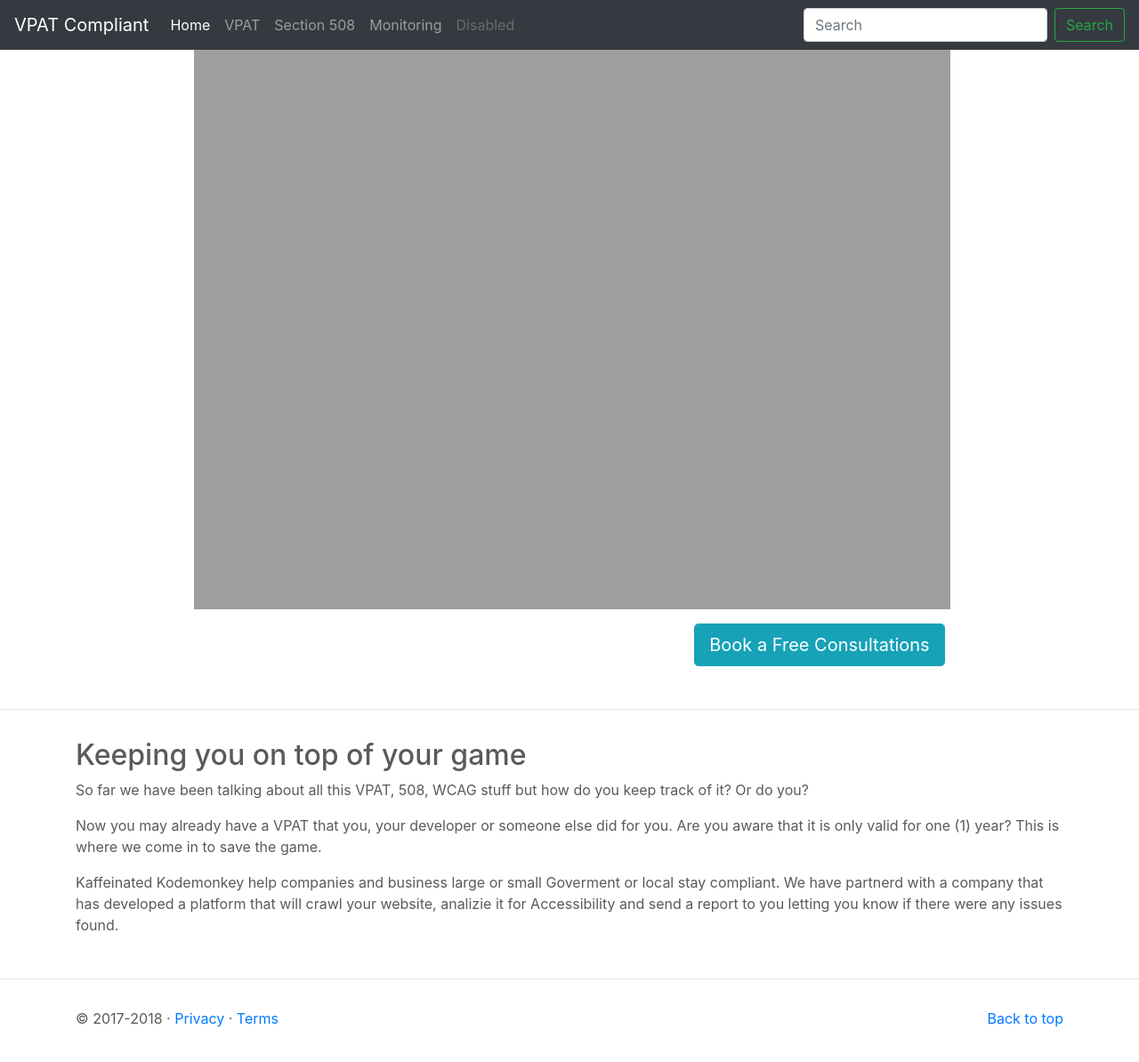
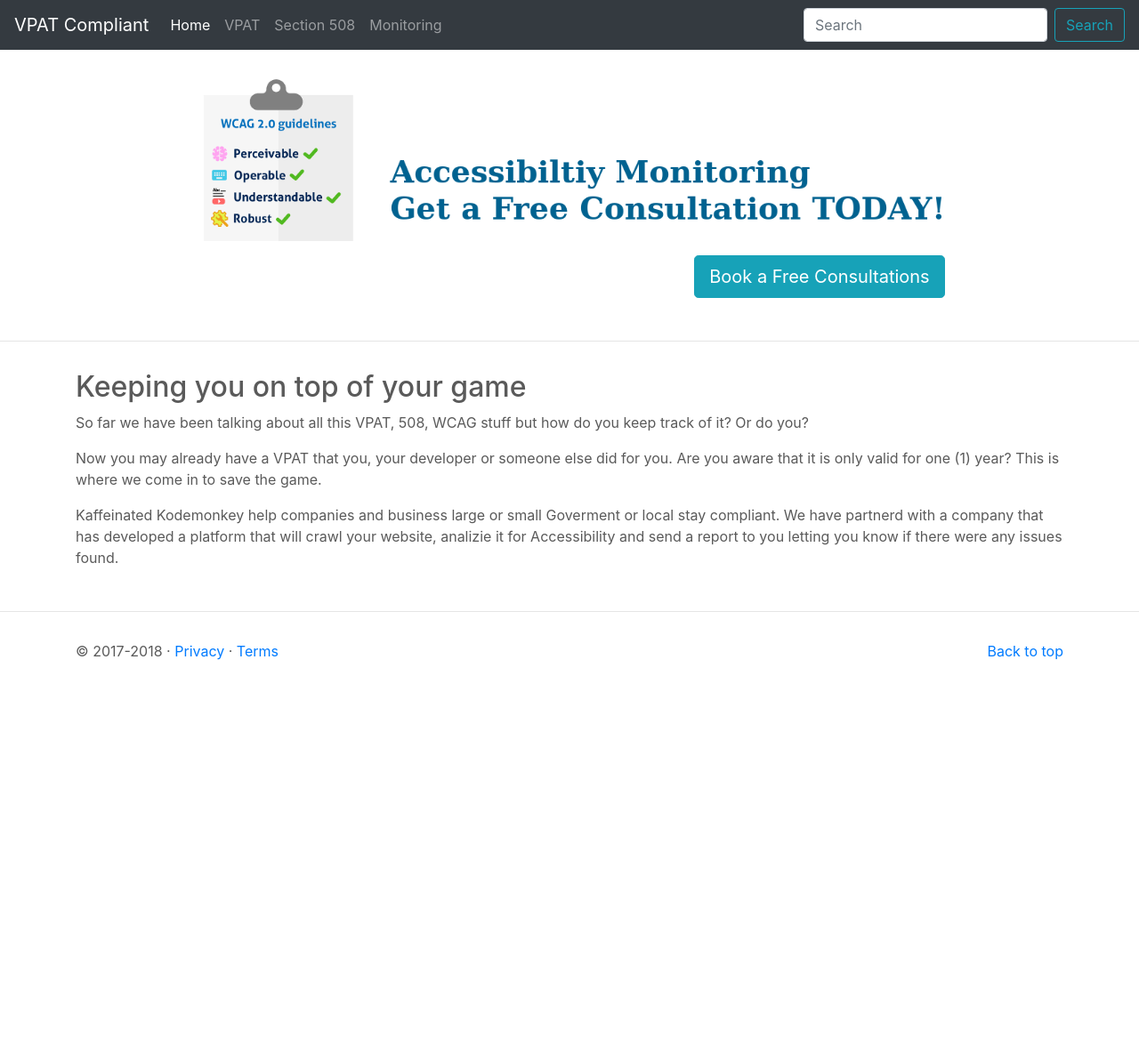
Before and after one commit to Kaffeianted-Kodemonkey/VPAT-Compliant, a Jekyll site: the page built from Monitoring.html, in a window 1280 px wide and 1221 px high. Shown: the top 1194 px of the window at 89% size. Built offline with Jekyll 4.4.1, drawn with Linux system fonts in a browser that asks for light colours.

Commit message:
updat all site

```diff
--- a/Monitoring.html
+++ b/Monitoring.html
@@ -1,9 +1,9 @@
 ---
 layout: page-template
 title: Accessibility Monitoring
-image:
-caption:
-description:
+image: Accessibility-Monitoring.png
+caption: Accessibility Monitoring - Get a Free Consultation Today!
+description: Monitoring Accessibilty helps you keep compliant with WCAG, 508 and & EU Standards.
 ---
 
 <h2>Keeping you on top of your game</h2>
--- a/_includes/header.html
+++ b/_includes/header.html
@@ -18,13 +18,10 @@
         <li class="nav-item">
           <a class="nav-link" href="{{ site.url }}/Monitoring">Monitoring</a>
         </li>
-        <li class="nav-item">
-          <a class="nav-link disabled" href="#">Disabled</a>
-        </li>
       </ul>
       <form class="form-inline mt-2 mt-md-0">
         <input class="form-control mr-sm-2" type="text" placeholder="Search" aria-label="Search">
-        <button class="btn btn-outline-success my-2 my-sm-0" type="submit">Search</button>
+        <button class="btn btn-outline-info my-2 my-sm-0" type="submit">Search</button>
       </form>
     </div>
   </nav>
```
Also changed, not shown: assets/images/Accessibility-Monitoring.png (added).
